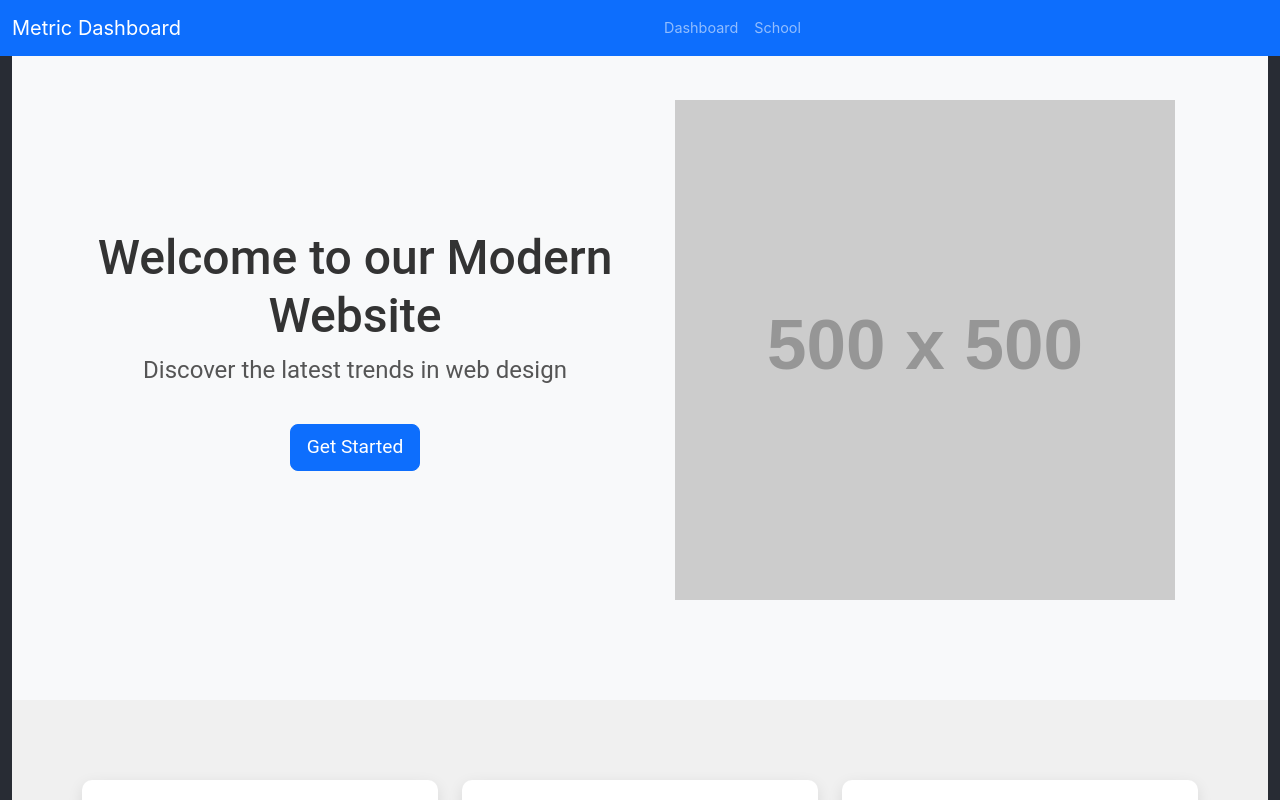
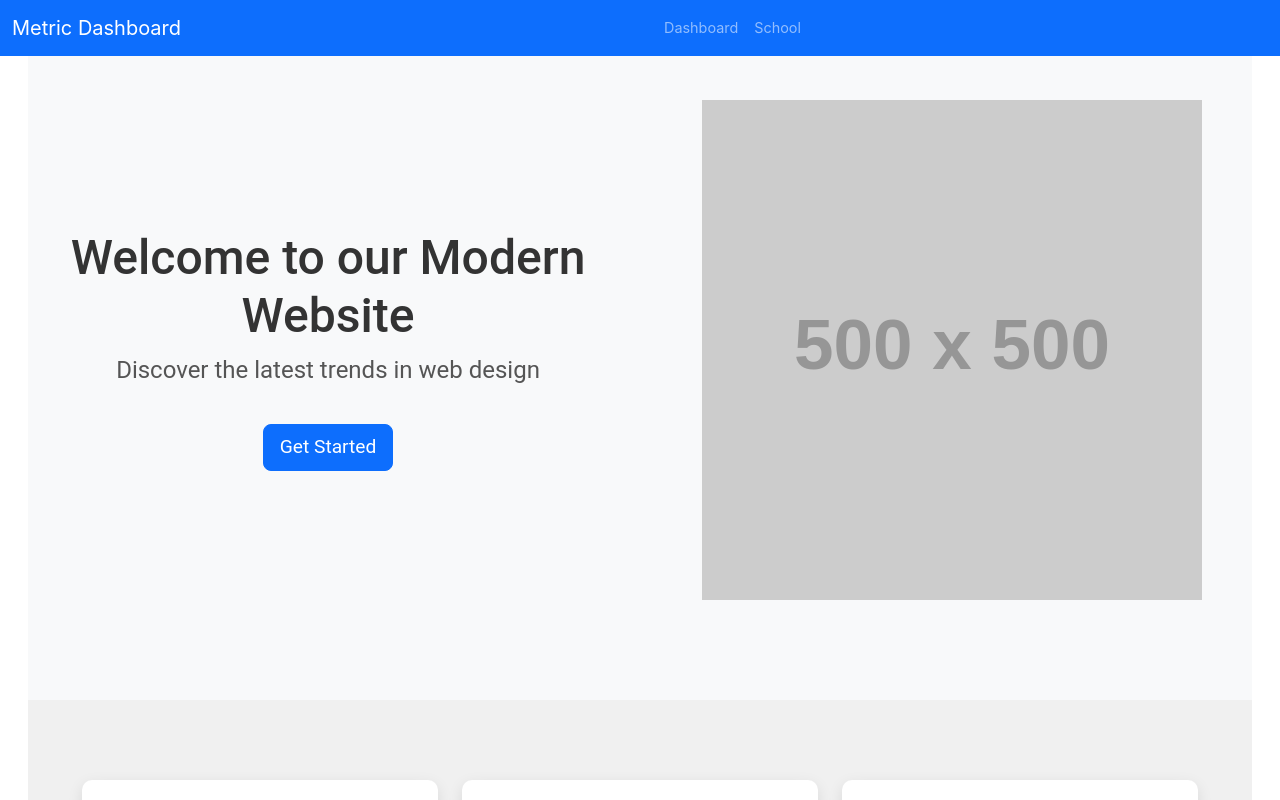
Before and after one commit to LewKM/Metrics-Dashboard, a React (Create React App) app: page / in a window 1280 px wide. Shown: the top 800 px of the page. Built offline with nearby package versions, Linux system fonts and the light colour scheme.

Commit message:
Chnages the background of the whole website

```diff
--- a/src/App.css
+++ b/src/App.css
@@ -14,7 +14,7 @@
 }
 
 .App-header {
-  background-color: #282c34;
+  background-color: #ffffff;
   min-height: 100vh;
   display: flex;
   flex-direction: column;
--- a/src/App.js
+++ b/src/App.js
@@ -4,13 +4,14 @@ import NavbarMenu from './components/NavbarMenu';
 import Dashboard from './components/Dashboard';
 import Schools from './components/Schools';
 import Home from './components/Home';
+import { Container } from 'react-bootstrap';
 import './App.css';
 
 function App() {
   const [menuOpen, setMenuOpen] = useState(false); // Add menuOpen state
 
   return (
-    <Router>
+      <Router>
       <div className={`App ${menuOpen ? 'menu-open' : ''}`}> {/* Adjust class based on menuOpen state */}
         <header className="App-header">
           <NavbarMenu menuOpen={menuOpen} setMenuOpen={setMenuOpen} /> {/* Pass menuOpen state and setMenuOpen function */}
--- a/src/components/Home.js
+++ b/src/components/Home.js
@@ -5,10 +5,9 @@ import './Home.css'; // Import custom styles for additional enhancements
 
 const HomePage = () => {
     return (
-        <Container fluid>
         <div className="homepage">
             <header className="header">
-                <Container>
+                <Container fluid className="px-0">
                     <Row className="align-items-center">
                         <Col md={6}>
                             <h1 className="heading">Welcome to our Modern Website</h1>
@@ -56,16 +55,15 @@ const HomePage = () => {
                         </Col>
                         <Col md={6}>
                             <ul className="social-links">
-                                <li><a href="/"><i className="fab fa-twitter"></i></a></li>
-                                <li><a href="/"><i className="fab fa-facebook"></i></a></li>
-                                <li><a href="/"><i className="fab fa-instagram"></i></a></li>
+                                <li><a href="#"><i className="fab fa-twitter"></i></a></li>
+                                <li><a href="#"><i className="fab fa-facebook"></i></a></li>
+                                <li><a href="#"><i className="fab fa-instagram"></i></a></li>
                             </ul>
                         </Col>
                     </Row>
                 </Container>
             </footer>
         </div>
-        </Container>
     );
 };
 
```
